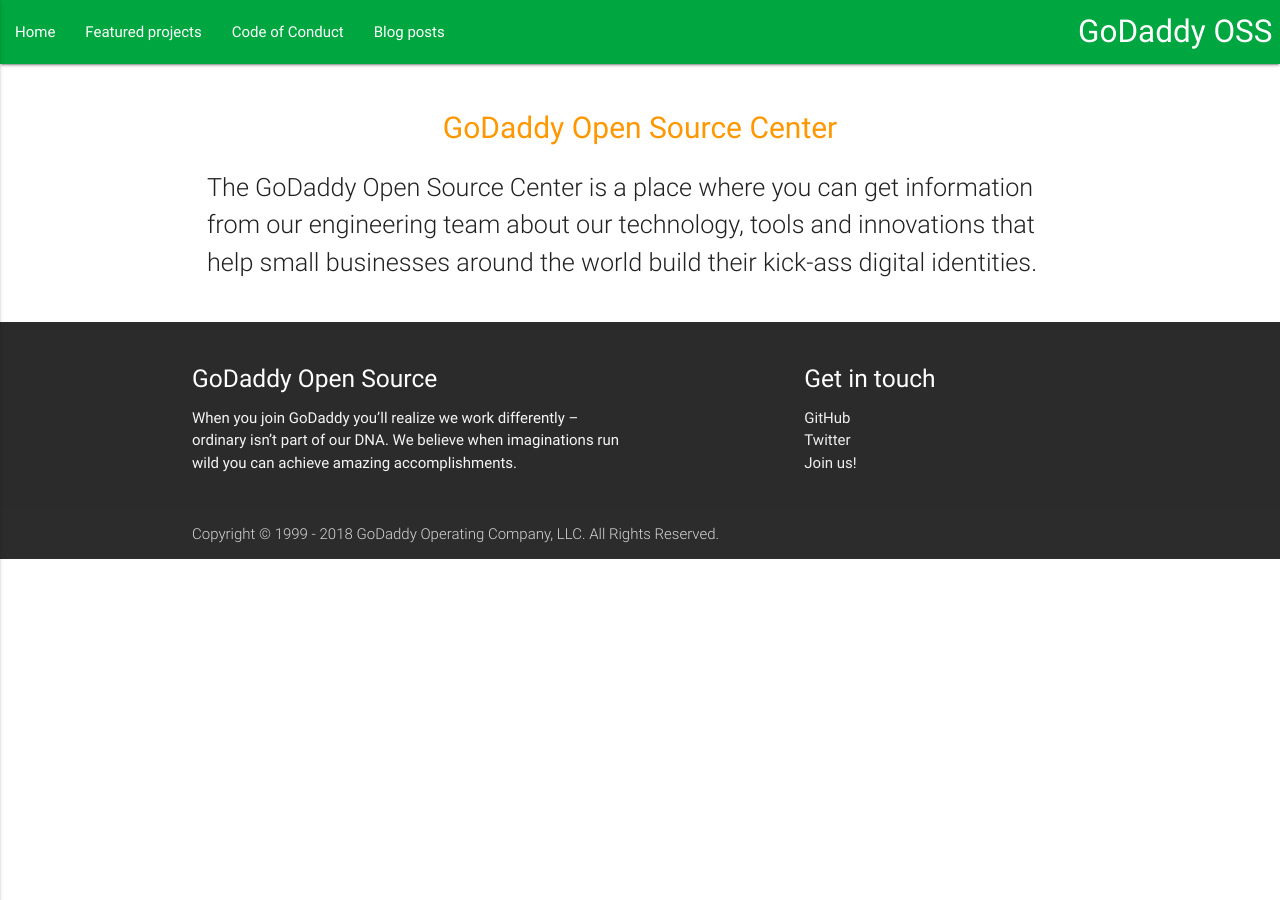
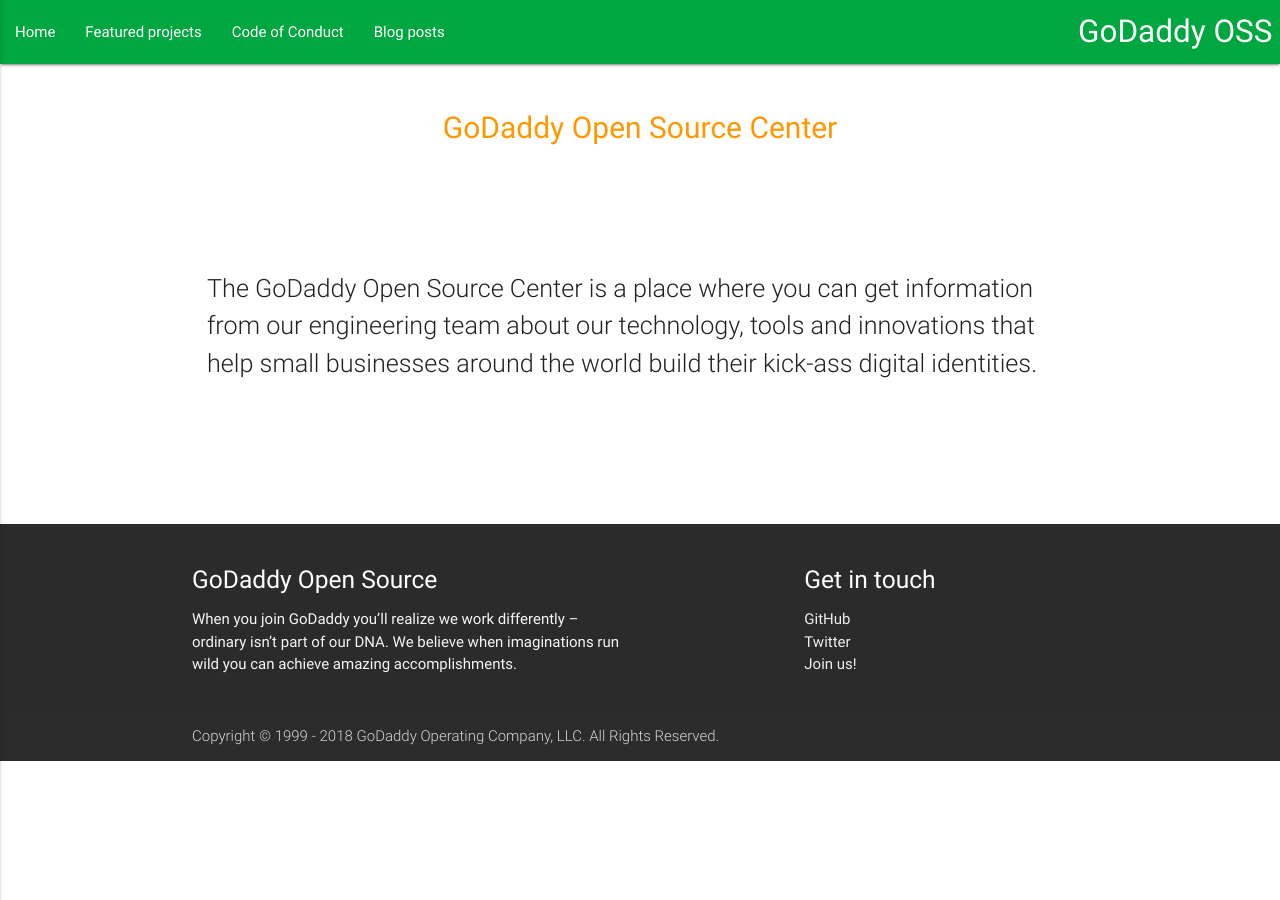
Before and after one commit to godaddy/godaddy.github.io, a Jekyll site: the page built from index.html, in a window 1280 px wide. Built offline with Jekyll 4.4.1, drawn with Linux system fonts in a browser that asks for light colours; nearby versions of some CDN libraries.

Commit message:
fix(design): spacing for statement

```diff
--- a/_sass/layout.sass
+++ b/_sass/layout.sass
@@ -40,6 +40,8 @@
     line-height: 2
     @include respond-to(handhelds)
       font-size: 1rem
+  #statement
+    margin: 5em 0
 
 .code-of-conduct
   font-weight: 300
--- a/index.html
+++ b/index.html
@@ -6,7 +6,7 @@
 <div class="home">
     <h1 class="header center orange-text">GoDaddy Open Source Center</h1>
 
-    <p class="flow-text">
+    <p id="statement" class="flow-text">
       The GoDaddy Open Source Center is a place where you can get information
        from our engineering team about our technology, tools and innovations
       that help small businesses around the world build their kick-ass
```
